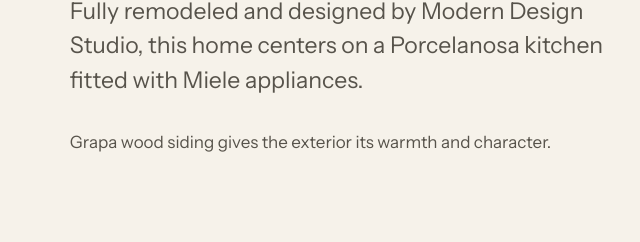
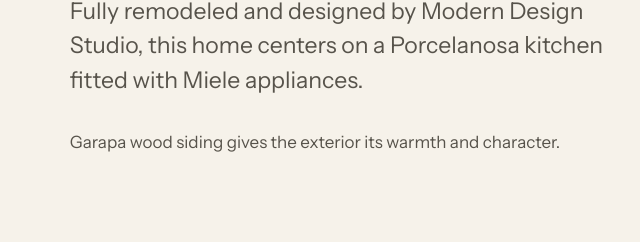
Before and after one commit to Modern-DesignStudio/moderdesign.studio, a plain HTML site: page eustis.html in a window 1280 px wide. Shown: the part 904-1146 px from the top of the page, 583-1223 px from the left. Drawn offline with Linux system fonts and the light colour scheme.

Commit message:
Eustis: spell the siding as Garapa
Co-Authored-By: Claude Opus 5.5 <noreply@anthropic.com>

```diff
--- a/eustis.html
+++ b/eustis.html
@@ -114,7 +114,7 @@
         <div class="project-info__body" data-reveal>
           <p class="lede" data-slot data-lines="3">Fully remodeled and designed by Modern Design Studio, this home centers on a Porcelanosa kitchen fitted with Miele appliances.</p>
           <div class="body">
-            <p data-slot data-lines="6">Grapa wood siding gives the exterior its warmth and character.</p>
+            <p data-slot data-lines="6">Garapa wood siding gives the exterior its warmth and character.</p>
           </div>
         </div>
       </div>
```
